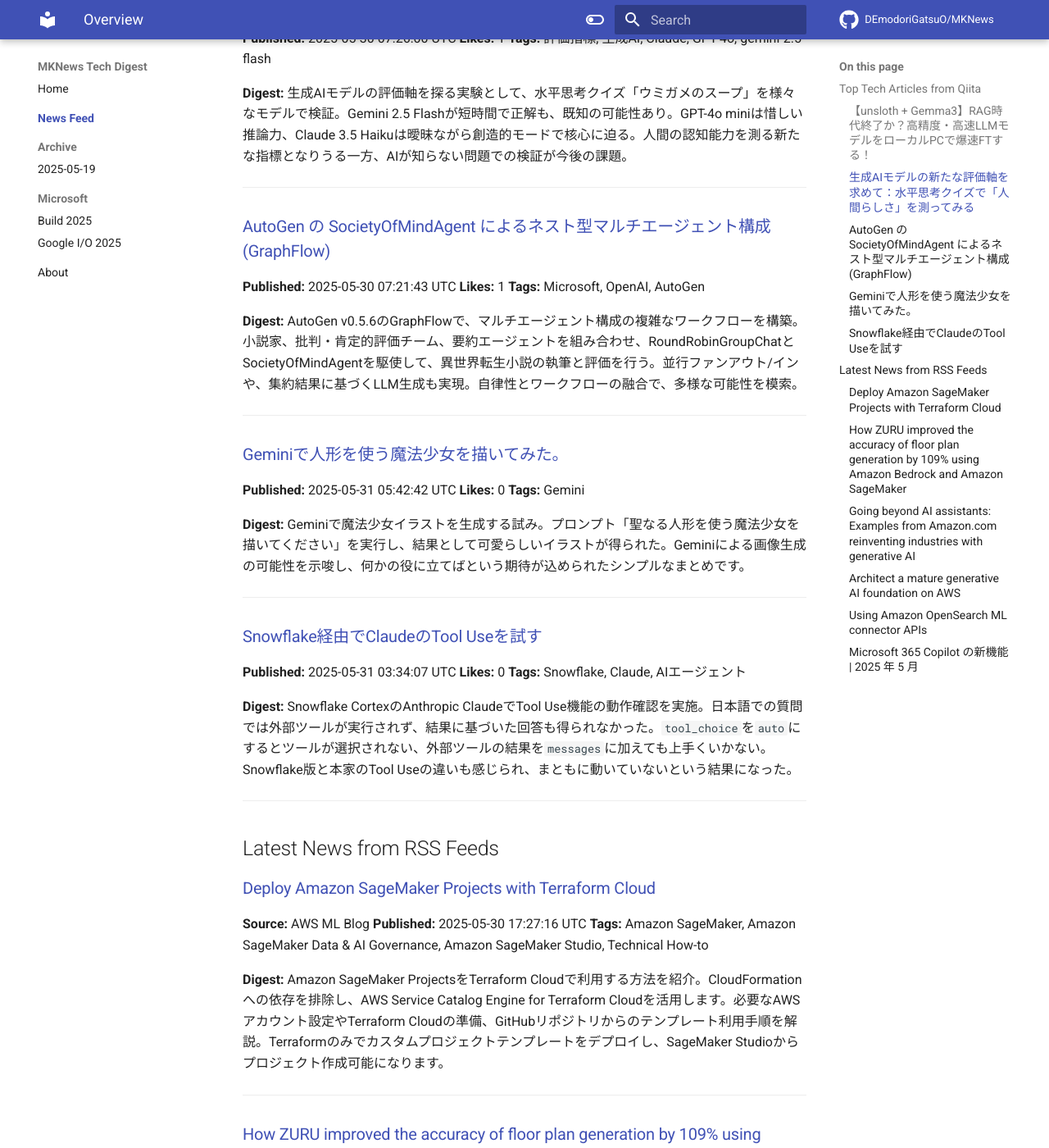
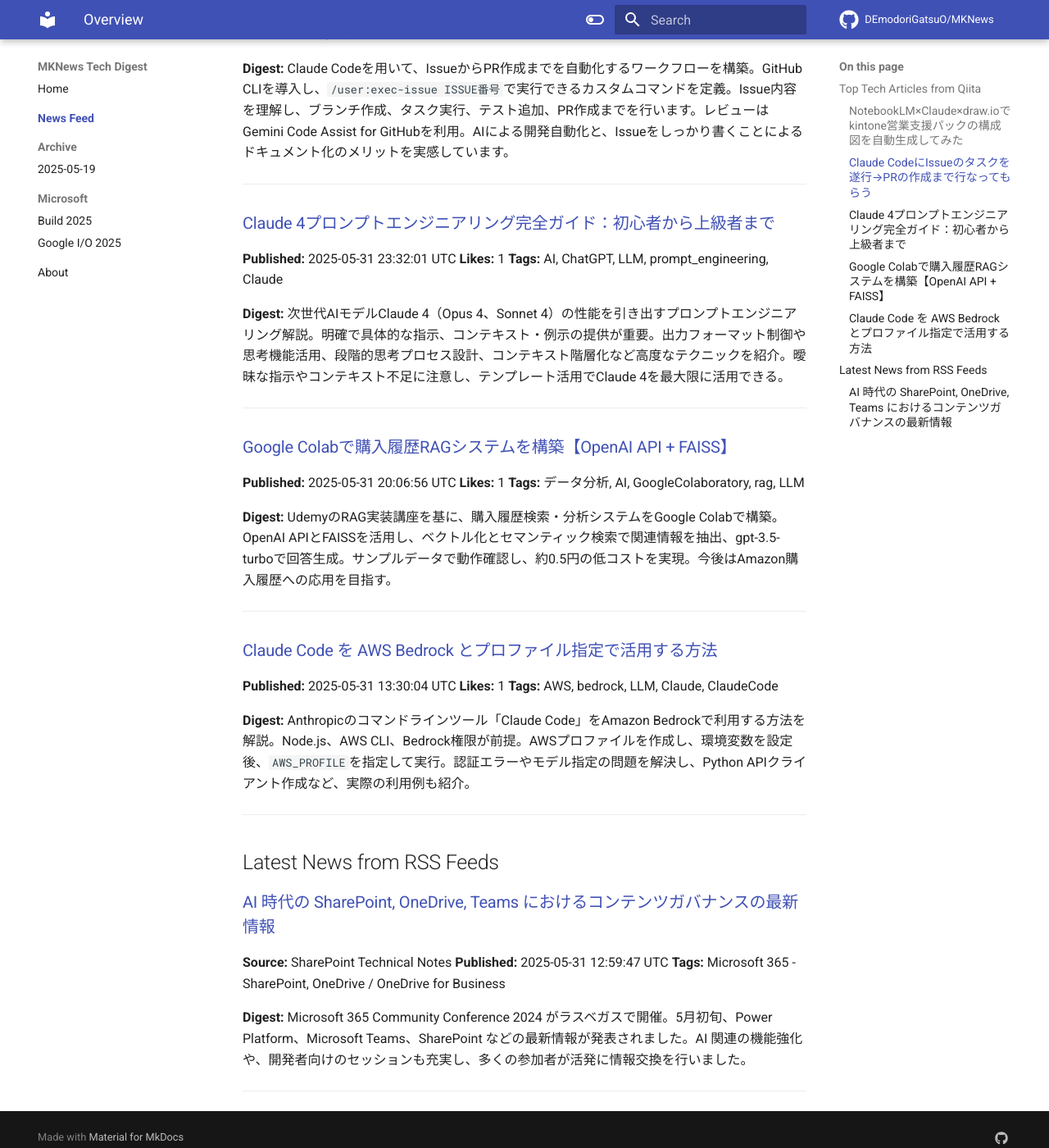
Before and after one commit to DEmodoriGatsuO/MKNews, an MkDocs documentation site: the page built from docs/news/index.md, in a window 1280 px wide and 1400 px high, scrolled down 551 px. Shown: the whole window at 82% size. Built offline with MkDocs 1.6.1 and Material for MkDocs 9.7.7, drawn with Linux system fonts in a browser that asks for light colours; comment, search, counter and statistics services are not loaded; some of the changed text lies outside the part shown.

Commit message:
Automated AI Tech Digest - 2025-06-01

```diff
--- a/docs/news/index.md
+++ b/docs/news/index.md
@@ -1,118 +1,68 @@
-# AI Tech Trends Digest (2025-05-31)
+# AI Tech Trends Digest (2025-06-01)
 
 
 ## Top Tech Articles from Qiita
 
 
-### [【unsloth + Gemma3】RAG時代終了か？高精度・高速LLMモデルをローカルPCで爆速FTする！](https://qiita.com/ryosuke_ohori/items/7b0f14d8f6e0668fd979)
-**Published:** 2025-05-30 16:35:12 UTC
-**Likes:** 32
-**Tags:** Python, 自然言語処理, AI, Gemma, LLM
+### [NotebookLM×Claude×draw.ioでkintone営業支援パックの構成図を自動生成してみた](https://qiita.com/kanekoh/items/a323409d28a68254484e)
+**Published:** 2025-05-31 13:47:56 UTC
+**Likes:** 7
+**Tags:** kintone, Draw.io, Claude, NotebookLM
 
 **Digest:**
-株式会社ulusageの生成AIが、UnslothAIとGemma 3を組み合わせたLLMファインチューニング効率化を解説。UnslothAIは高速化、メモリ効率改善、長文対応に優れ、Gemma 3はオープンソースで多様なモデルサイズとマルチモーダル、多言語対応が特徴です。両者の相乗効果で、限られたリソースでも高品質なカスタムAI開発が可能になります。
+kintone営業支援パックのシステム構成図を、NotebookLMとClaudeを使いdraw.ioで自動生成する試みを報告。NotebookLMでkintoneヘルプ情報をまとめ、Claudeでdraw.io用XMLを生成。draw.ioに貼り付ければ図が完成。構成要素や関係性を可視化し、効率的な図作成に役立つ。アイコンも使用し分かりやすく、微調整で完成度を高められる。
 
 ---
 
-### [生成AIモデルの新たな評価軸を求めて：水平思考クイズで「人間らしさ」を測ってみる](https://qiita.com/dnp-ashida/items/ed4ce81a849e6d165e2e)
-**Published:** 2025-05-30 07:26:00 UTC
-**Likes:** 1
-**Tags:** 評価指標, 生成AI, Claude, GPT-4o, gemini-2.5-flash
+### [Claude CodeにIssueのタスクを遂行→PRの作成まで行なってもらう](https://qiita.com/getty104/items/e706923b66f4659dec24)
+**Published:** 2025-06-01 00:37:34 UTC
+**Likes:** 3
+**Tags:** LLM, Claude, AIエージェント, ClaudeCode, バイブコーディング
 
 **Digest:**
-生成AIモデルの評価軸を探る実験として、水平思考クイズ「ウミガメのスープ」を様々なモデルで検証。Gemini 2.5 Flashが短時間で正解も、既知の可能性あり。GPT-4o miniは惜しい推論力、Claude 3.5 Haikuは曖昧ながら創造的モードで核心に迫る。人間の認知能力を測る新たな指標となりうる一方、AIが知らない問題での検証が今後の課題。
+Claude Codeを用いて、IssueからPR作成までを自動化するワークフローを構築。GitHub CLIを導入し、`/user:exec-issue ISSUE番号`で実行できるカスタムコマンドを定義。Issue内容を理解し、ブランチ作成、タスク実行、テスト追加、PR作成までを行います。レビューはGemini Code Assist for GitHubを利用。AIによる開発自動化と、Issueをしっかり書くことによるドキュメント化のメリットを実感しています。
 
 ---
 
-### [AutoGen の SocietyOfMindAgent によるネスト型マルチエージェント構成(GraphFlow)](https://qiita.com/nohanaga/items/50e973cb9ed3cc2a7436)
-**Published:** 2025-05-30 07:21:43 UTC
+### [Claude 4プロンプトエンジニアリング完全ガイド：初心者から上級者まで](https://qiita.com/syukan3/items/70ed29a4403b83b35add)
+**Published:** 2025-05-31 23:32:01 UTC
 **Likes:** 1
-**Tags:** Microsoft, OpenAI, AutoGen
+**Tags:** AI, ChatGPT, LLM, prompt_engineering, Claude
 
 **Digest:**
-AutoGen v0.5.6のGraphFlowで、マルチエージェント構成の複雑なワークフローを構築。小説家、批判・肯定的評価チーム、要約エージェントを組み合わせ、RoundRobinGroupChatとSocietyOfMindAgentを駆使して、異世界転生小説の執筆と評価を行う。並行ファンアウト/インや、集約結果に基づくLLM生成も実現。自律性とワークフローの融合で、多様な可能性を模索。
+次世代AIモデルClaude 4（Opus 4、Sonnet 4）の性能を引き出すプロンプトエンジニアリング解説。明確で具体的な指示、コンテキスト・例示の提供が重要。出力フォーマット制御や思考機能活用、段階的思考プロセス設計、コンテキスト階層化など高度なテクニックを紹介。曖昧な指示やコンテキスト不足に注意し、テンプレート活用でClaude 4を最大限に活用できる。
 
 ---
 
-### [Geminiで人形を使う魔法少女を描いてみた。](https://qiita.com/nori-channel/items/a868f9ae648e4c25ca49)
-**Published:** 2025-05-31 05:42:42 UTC
-**Likes:** 0
-**Tags:** Gemini
+### [Google Colabで購入履歴RAGシステムを構築【OpenAI API + FAISS】](https://qiita.com/kira33/items/3467f9a7acf239bfafd9)
+**Published:** 2025-05-31 20:06:56 UTC
+**Likes:** 1
+**Tags:** データ分析, AI, GoogleColaboratory, rag, LLM
 
 **Digest:**
-Geminiで魔法少女イラストを生成する試み。プロンプト「聖なる人形を使う魔法少女を描いてください」を実行し、結果として可愛らしいイラストが得られた。Geminiによる画像生成の可能性を示唆し、何かの役に立てばという期待が込められたシンプルなまとめです。
+UdemyのRAG実装講座を基に、購入履歴検索・分析システムをGoogle Colabで構築。OpenAI APIとFAISSを活用し、ベクトル化とセマンティック検索で関連情報を抽出、gpt-3.5-turboで回答生成。サンプルデータで動作確認し、約0.5円の低コストを実現。今後はAmazon購入履歴への応用を目指す。
 
 ---
 
-### [Snowflake経由でClaudeのTool Useを試す](https://qiita.com/abe_masanori/items/62e9e0f9bb157141310d)
-**Published:** 2025-05-31 03:34:07 UTC
-**Likes:** 0
-**Tags:** Snowflake, Claude, AIエージェント
+### [Claude Code を AWS Bedrock とプロファイル指定で活用する方法](https://qiita.com/syukan3/items/a307d1ede930f59ab5af)
+**Published:** 2025-05-31 13:30:04 UTC
+**Likes:** 1
+**Tags:** AWS, bedrock, LLM, Claude, ClaudeCode
 
 **Digest:**
-Snowflake CortexのAnthropic ClaudeでTool Use機能の動作確認を実施。日本語での質問では外部ツールが実行されず、結果に基づいた回答も得られなかった。`tool_choice`を`auto`にするとツールが選択されない、外部ツールの結果を`messages`に加えても上手くいかない。Snowflake版と本家のTool Useの違いも感じられ、まともに動いていないという結果になった。
+Anthropicのコマンドラインツール「Claude Code」をAmazon Bedrockで利用する方法を解説。Node.js、AWS CLI、Bedrock権限が前提。AWSプロファイルを作成し、環境変数を設定後、`AWS_PROFILE`を指定して実行。認証エラーやモデル指定の問題を解決し、Python APIクライアント作成など、実際の利用例も紹介。
 
 ---
 
 ## Latest News from RSS Feeds
 
 
-### [Deploy Amazon SageMaker Projects with Terraform Cloud](https://aws.amazon.com/blogs/machine-learning/deploy-amazon-sagemaker-projects-with-terraform-cloud/)
-**Source:** AWS ML Blog
-**Published:** 2025-05-30 17:27:16 UTC
-**Tags:** Amazon SageMaker, Amazon SageMaker Data & AI Governance, Amazon SageMaker Studio, Technical How-to
+### [AI 時代の SharePoint, OneDrive, Teams におけるコンテンツガバナンスの最新情報](https://shanqiai.lekumo.biz/sharepoint_technical_note/2025/05/ai-sharepoint-o-c711.html)
+**Source:** SharePoint Technical Notes
+**Published:** 2025-05-31 12:59:47 UTC
+**Tags:** Microsoft 365 - SharePoint, OneDrive / OneDrive for Business
 
 **Digest:**
-Amazon SageMaker ProjectsをTerraform Cloudで利用する方法を紹介。CloudFormationへの依存を排除し、AWS Service Catalog Engine for Terraform Cloudを活用します。必要なAWSアカウント設定やTerraform Cloudの準備、GitHubリポジトリからのテンプレート利用手順を解説。Terraformのみでカスタムプロジェクトテンプレートをデプロイし、SageMaker Studioからプロジェクト作成可能になります。
+Microsoft 365 Community Conference 2024 がラスベガスで開催。5月初旬、Power Platform、Microsoft Teams、SharePoint などの最新情報が発表されました。AI 関連の機能強化や、開発者向けのセッションも充実し、多くの参加者が活発に情報交換を行いました。
 
 ---
-
-### [How ZURU improved the accuracy of floor plan generation by 109% using Amazon Bedrock and Amazon SageMaker](https://aws.amazon.com/blogs/machine-learning/how-zuru-improved-the-accuracy-of-floor-plan-generation-by-109-using-amazon-bedrock-and-amazon-sagemaker/)
-**Source:** AWS ML Blog
-**Published:** 2025-05-30 17:18:24 UTC
-**Tags:** Amazon Bedrock, Amazon SageMaker, Customer Solutions
-
-**Digest:**
-ZURU Techは、建築設計プラットフォームDreamcatcherで、LLMを活用したテキストからの間取り図生成を開発。AWSとの協業で、自然言語からの間取り図生成を実現、Prompt EngineeringやLlama 3BでのFine-tuningを試行。評価フレームワークで精度を検証し、Claude 3.5 SonnetによるPrompt Engineering、Llama 3.1 8BのFull Fine-tuningで精度向上を確認。
-
----
-
-### [Going beyond AI assistants: Examples from Amazon.com reinventing industries with generative AI](https://aws.amazon.com/blogs/machine-learning/going-beyond-ai-assistants-examples-from-amazon-com-reinventing-industries-with-generative-ai/)
-**Source:** AWS ML Blog
-**Published:** 2025-05-30 17:10:35 UTC
-**Tags:** Amazon Bedrock, Amazon Bedrock Agents, Amazon Machine Learning, Artificial Intelligence, Generative AI, Retail
-
-**Digest:**
-Amazonは、Amazon RufusやAmazon Seller Assistantのような会話型アシスタントに加え、大規模な業務効率化を実現する非会話型生成AIを活用。**商品リスト作成やAmazon Pharmacyでの処方箋処理、レビューの要約、広告クリエイティブ**など、様々な分野でLLM（大規模言語モデル）を活用し、顧客体験を向上させています。AWSのサービスを活用し、高品質な結果とコスト効率を両立しています。
-
----
-
-### [Architect a mature generative AI foundation on AWS](https://aws.amazon.com/blogs/machine-learning/architect-a-mature-generative-ai-foundation-on-aws/)
-**Source:** AWS ML Blog
-**Published:** 2025-05-30 17:02:37 UTC
-**Tags:** Best Practices, Generative AI, Intermediate (200), Thought Leadership
-
-**Digest:**
-生成AIアプリケーション構築には複雑なワークフロー、安全対策、運用基盤が不可欠。 企業は、開発の効率化、リスク軽減、コスト最適化のため、基盤をサービスとして提供する「ジェネレーティブAIプラットフォーム」を導入。Hub、Gateway、Orchestrationなどの主要コンポーネントで構成され、Centralized、Decentralized、Federatedの運用モデルに対応し、GenAIOpsによる運用も重要です。
-
----
-
-### [Using Amazon OpenSearch ML connector APIs](https://aws.amazon.com/blogs/machine-learning/using-amazon-opensearch-ml-connector-apis/)
-**Source:** AWS ML Blog
-**Published:** 2025-05-30 15:57:21 UTC
-**Tags:** Amazon Comprehend, Amazon OpenSearch Service, Amazon Titan, Intermediate (200), Technical How-to
-
-**Digest:**
-Amazon OpenSearch でのデータ拡張のため、Amazon Comprehend を使った言語検出や、Amazon Bedrock の Titan Text Embeddings v2 を使った埋め込み作成とセマンティック検索を実装する方法を紹介。必要な IAM ロール設定や、OpenSearch ML コネクタの設定、Ingest Pipeline を用いたデータ処理の詳細を解説。SageMaker ノートブックでデモ実行可能。
-
----
-
-### [Microsoft 365 Copilot の新機能 | 2025 年 5 月](https://blogs.windows.com/japan/2025/05/30/whats-new-in-microsoft-365-copilot-may-2025/)
-**Source:** Windows Blog for Japan
-**Published:** 2025-05-30 07:58:41 UTC
-**Tags:** Copilot, What's new in Copilot
-
-**Digest:**
-5月版Microsoft 365 Copilot最新情報：**Copilotアプリ**更新、**Create**エクスペリエンス、**Copilot Notebooks**が一般提供開始。**Microsoft Purview DLP**機能拡張、**Copilot Analytics**統合、**Copilot Chat**安全強化。**OneNote**や**Word**、**Outlook**での新機能も。管理者は**エージェント管理**や**メッセージ消費レポート**で利用状況を把握可能。
-
----
```
